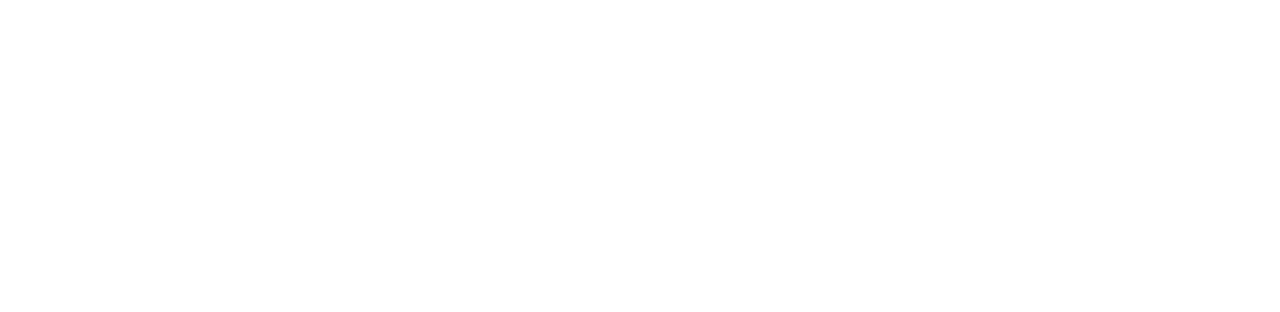
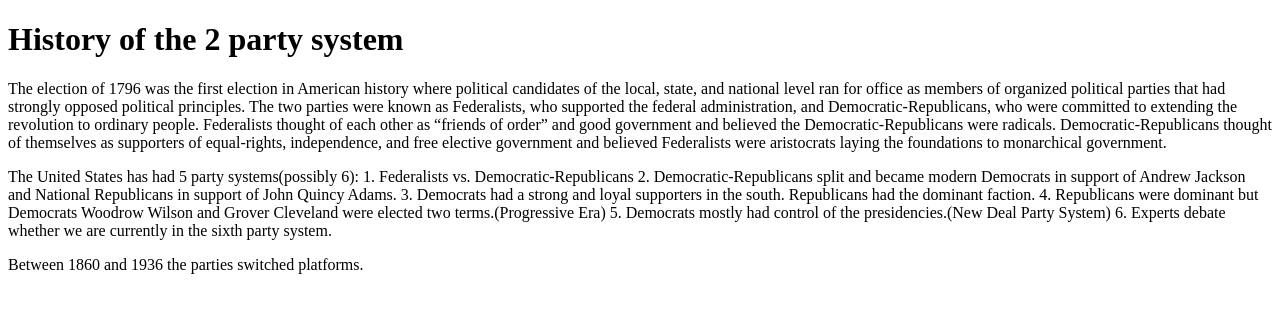
Before and after one commit to sophia10573/Pundit-Post, a plain HTML site: page history.html in a window 1280 px wide. Drawn offline with Linux system fonts and the light colour scheme.

Commit message:
Update history.html

```diff
--- a/history.html
+++ b/history.html
@@ -1,7 +1,21 @@
 <!DOCTYPE html>
 <html>
   <head>
+    <h1>History of the 2 party system</h1>
   </head>
   <body>
+    <p>The election of 1796 was the first election in American history where political candidates of the local, state, and national level ran for office as members of organized political parties that had strongly opposed political principles.
+    The two parties were known as Federalists, who supported the federal administration, and Democratic-Republicans, who were committed to extending the revolution to ordinary people.
+    Federalists thought of each other as “friends of order” and good government and believed the Democratic-Republicans were radicals.
+    Democratic-Republicans thought of themselves as supporters of equal-rights, independence, and free elective government and believed Federalists were aristocrats laying the foundations to monarchical government.</p>
+    <p>The United States has had 5 party systems(possibly 6):
+     1. Federalists vs. Democratic-Republicans
+     2. Democratic-Republicans split and became modern Democrats in support of Andrew Jackson and National Republicans in support of John Quincy Adams.
+     3. Democrats had a strong and loyal supporters in the south.
+      Republicans had the dominant faction.
+     4. Republicans were dominant but Democrats Woodrow Wilson and Grover Cleveland were elected two terms.(Progressive Era)
+     5. Democrats mostly had control of the presidencies.(New Deal Party System)
+     6. Experts debate whether we are currently in the sixth party system.</p>
+      <p>Between 1860 and 1936 the parties switched platforms.</p>
   </body>
 </html>
```
